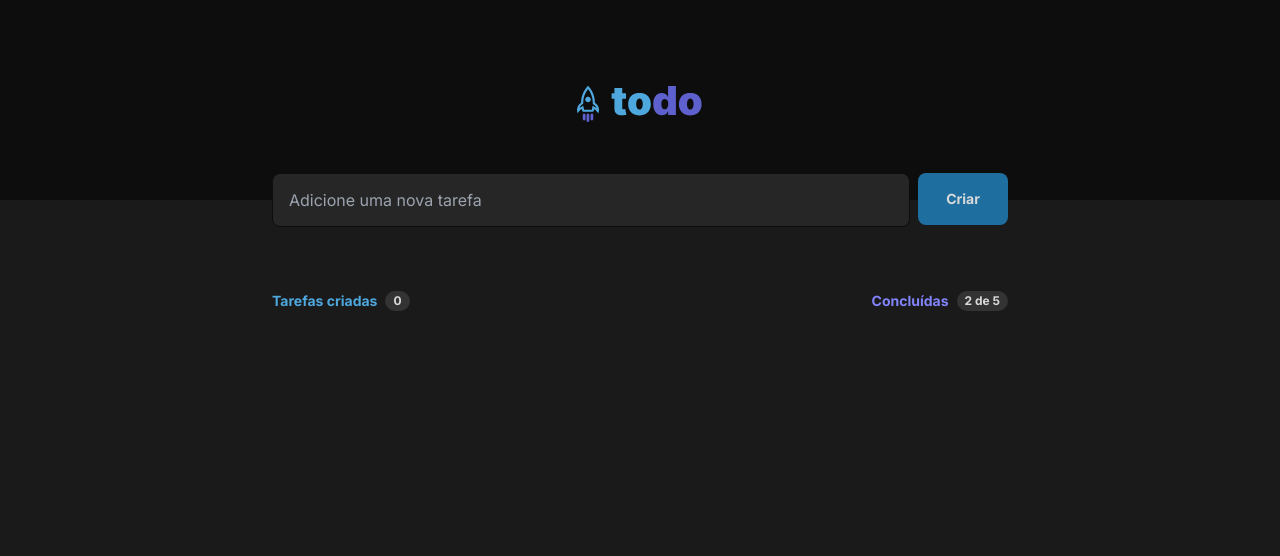
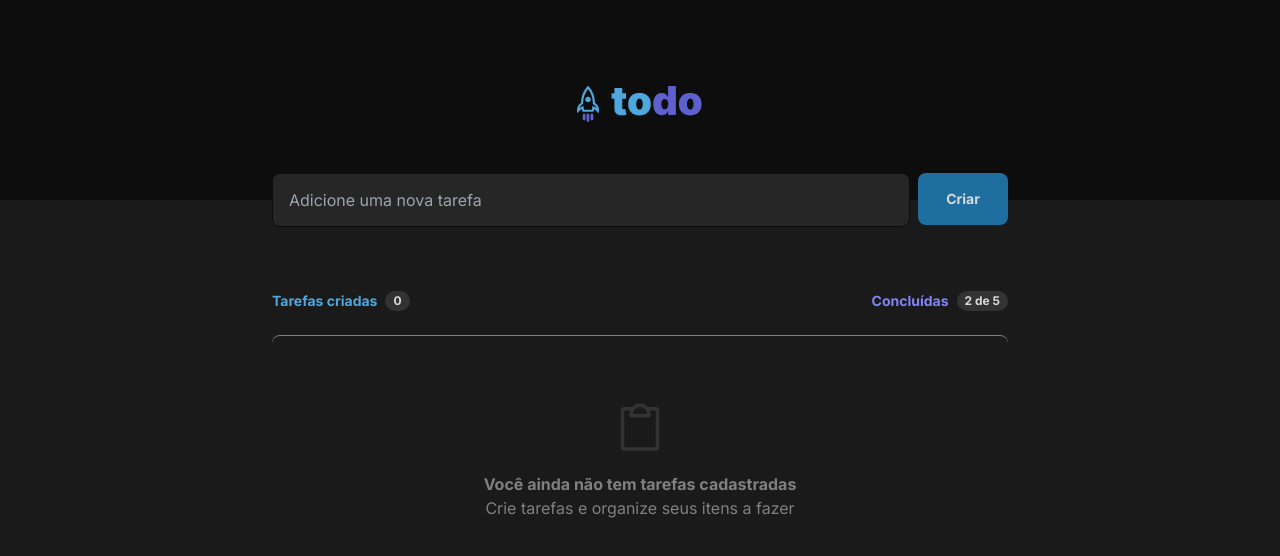
Before and after one commit to eduardo1199/todo-list-challenge, a React (Vite) app: page / in a window 1280 px wide. Shown: the top 556 px of the page. Built offline with nearby package versions, Linux system fonts and the light colour scheme.

Commit message:
added empty state todos

```diff
--- a/src/components/Form/index.tsx
+++ b/src/components/Form/index.tsx
@@ -18,7 +18,7 @@ const todoFormSchema = z.object({
 type TodoFormData = z.infer<typeof todoFormSchema>
 
 export function Form() {
-  const { register, handleSubmit } = useForm<TodoFormData>({
+  const { register, handleSubmit, reset } = useForm<TodoFormData>({
     resolver: zodResolver(todoFormSchema),
   })
 
@@ -32,6 +32,8 @@ export function Form() {
     }
 
     addNewTodo(newTodo)
+
+    reset()
   }
 
   return (
--- a/src/components/TodoList/index.tsx
+++ b/src/components/TodoList/index.tsx
@@ -2,6 +2,7 @@ import { useContext } from 'react'
 import { TodoContext } from '../../context/TodoContextProvider'
 import { SummaryHeaderTodoList } from './SummaryHeaderTodoList'
 import { TodoCheckBox } from './TodoCheckBox'
+import { EmptyTodoList } from './EmptyTodoList'
 
 export function TodoList() {
   const { todos } = useContext(TodoContext)
@@ -11,6 +12,8 @@ export function TodoList() {
       <SummaryHeaderTodoList />
 
       <div className="flex flex-col gap-3">
+        {todos.length === 0 && <EmptyTodoList />}
+
         {todos.map((todo) => {
           return (
             <TodoCheckBox
```
